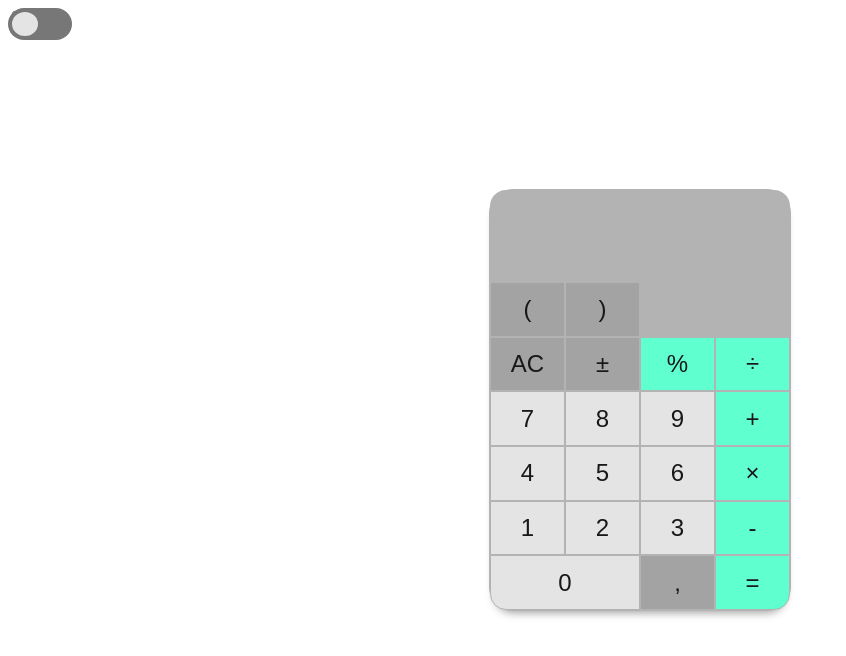
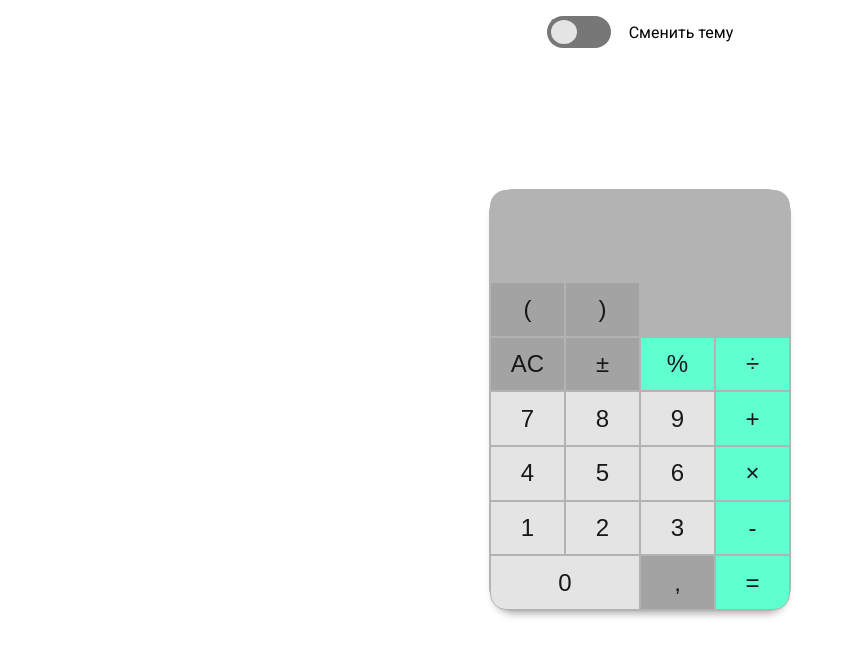
Before and after one commit to euphoo-01/innowise_calculator, a website built with webpack: page src/index.html in a window 1280 px wide. Shown: the whole page, without its empty margins (0-846 px from the left). Built offline with nearby package versions, Linux system fonts and the light colour scheme.

Commit message:
Theme toggler label

```diff
--- a/src/modules/ui.js
+++ b/src/modules/ui.js
@@ -45,10 +45,14 @@ export default function renderUI() {
 }
 
 export function renderThemeSwitcher() {
+    const toggleWrapper = document.createElement("div");
+    toggleWrapper.className = "theme-toggler-wrapper";
+
+    const label = document.createTextNode("Сменить тему");
+
     const themeSwitcher = document.createElement("label");
 
     themeSwitcher.className = "theme-toggler";
-    //    themeSwitcher.textContent = "Переключить тему";
 
     const themeCheckbox = document.createElement("input");
     themeCheckbox.type = "checkbox";
@@ -60,6 +64,7 @@ export function renderThemeSwitcher() {
 
     themeSwitcher.htmlFor = themeCheckbox.id;
     themeSwitcher.append(themeCheckbox, slider);
+    toggleWrapper.append(themeSwitcher, label);
 
-    return themeSwitcher;
+    return toggleWrapper;
 }
--- a/src/styles/main.css
+++ b/src/styles/main.css
@@ -1,5 +1,3 @@
-/* TODO: (UI) Styles for basic elements */
-/* TODO: (UI) Styles for theme handling */
 @import "./dark.css";
 @import "./light.css";
 
@@ -11,6 +9,10 @@
     font-stretch: 75% 125%;
 
     font-display: swap;
+}
+
+body {
+    font-family: "Roboto";
 }
 
 /* Калькулятор */
@@ -100,6 +102,14 @@
 
 /* Переключатель темы */
 
+.theme-toggler-wrapper {
+    display: flex;
+    align-items: center;
+    gap: 2ch;
+    margin: 16px auto;
+    width: fit-content;
+}
+
 .theme-toggler {
     display: inline-block;
 
```
